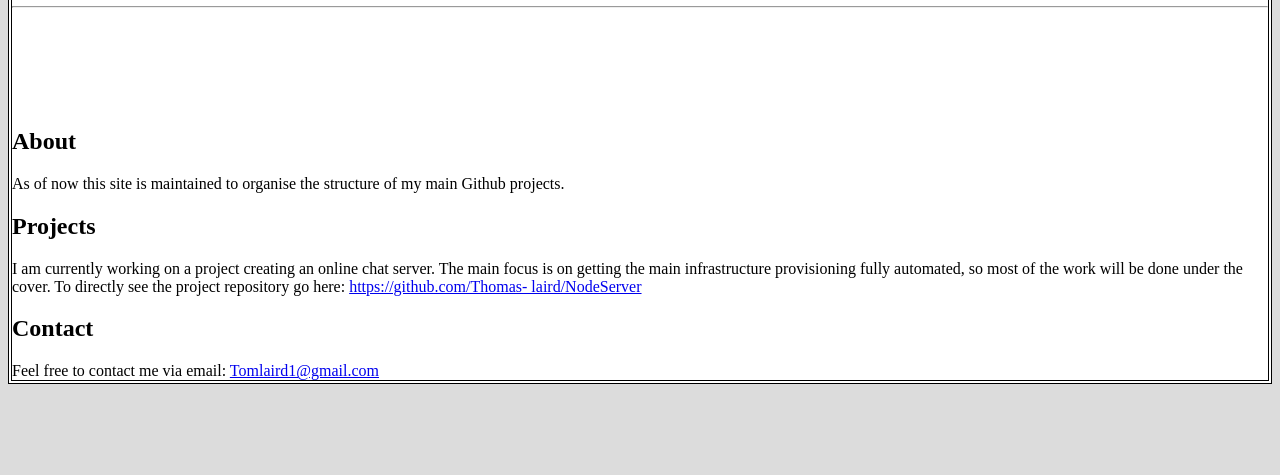
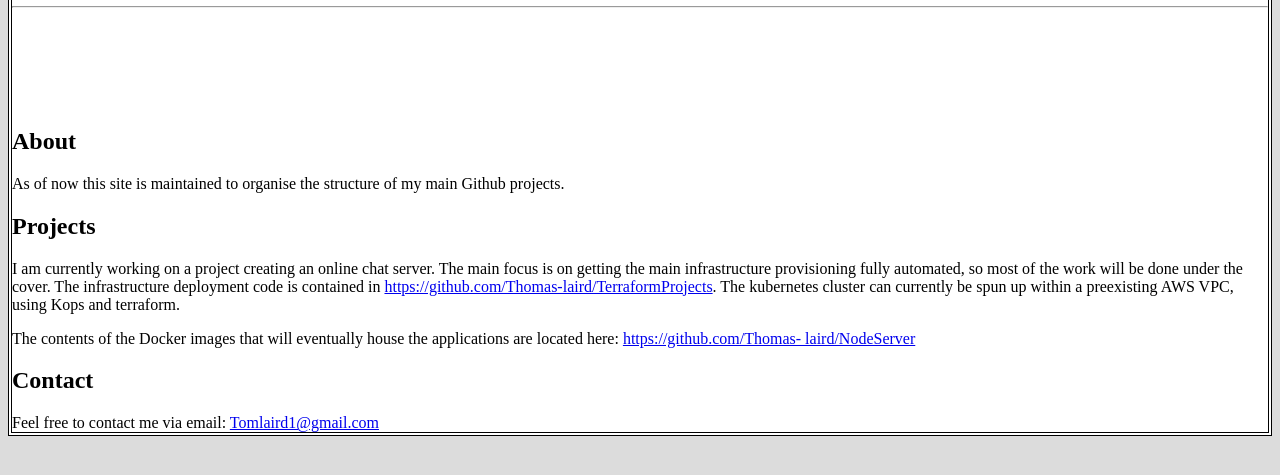
Before and after one commit to Thomas-Laird/Thomas-Laird.github.io, a plain HTML site: page index.html in a window 1280 px wide. Shown: the part 163-638 px from the top of the page. Drawn offline with Linux system fonts and the light colour scheme.

Commit message:
Added infrastructure link

```diff
--- a/index.html
+++ b/index.html
@@ -64,7 +64,8 @@ Github Website
      <h2 id="about">About</h2>
      <p> As of now this site is maintained to organise the structure of my main Github projects.</p>
      <h2 id="projects">Projects</h2>
-     <p> I am currently working on a project creating an online chat server. The main focus is on getting the main infrastructure provisioning fully automated, so most of the work will be done under the cover.  To directly see the project repository go here: <a href="https://github.com/Thomas-laird/NodeServer">https://github.com/Thomas-
+     <p> I am currently working on a project creating an online chat server. The main focus is on getting the main infrastructure provisioning fully automated, so most of the work will be done under the cover. The infrastructure deployment code is contained in <a href="https://github.com/Thomas-laird/TerraformProjects">https://github.com/Thomas-laird/TerraformProjects</a>. The kubernetes cluster can currently be spun up within a preexisting AWS VPC, using Kops and terraform.</p>
+     <p> The contents of the Docker images that will eventually house the applications are located here: <a href="https://github.com/Thomas-laird/NodeServer">https://github.com/Thomas-
     laird/NodeServer</a></p>
      <h2 id="contact">Contact</h2>
      Feel free to contact me via email: <a href="mailto:tomlaird1@gmail.com">Tomlaird1@gmail.com</a>
```
